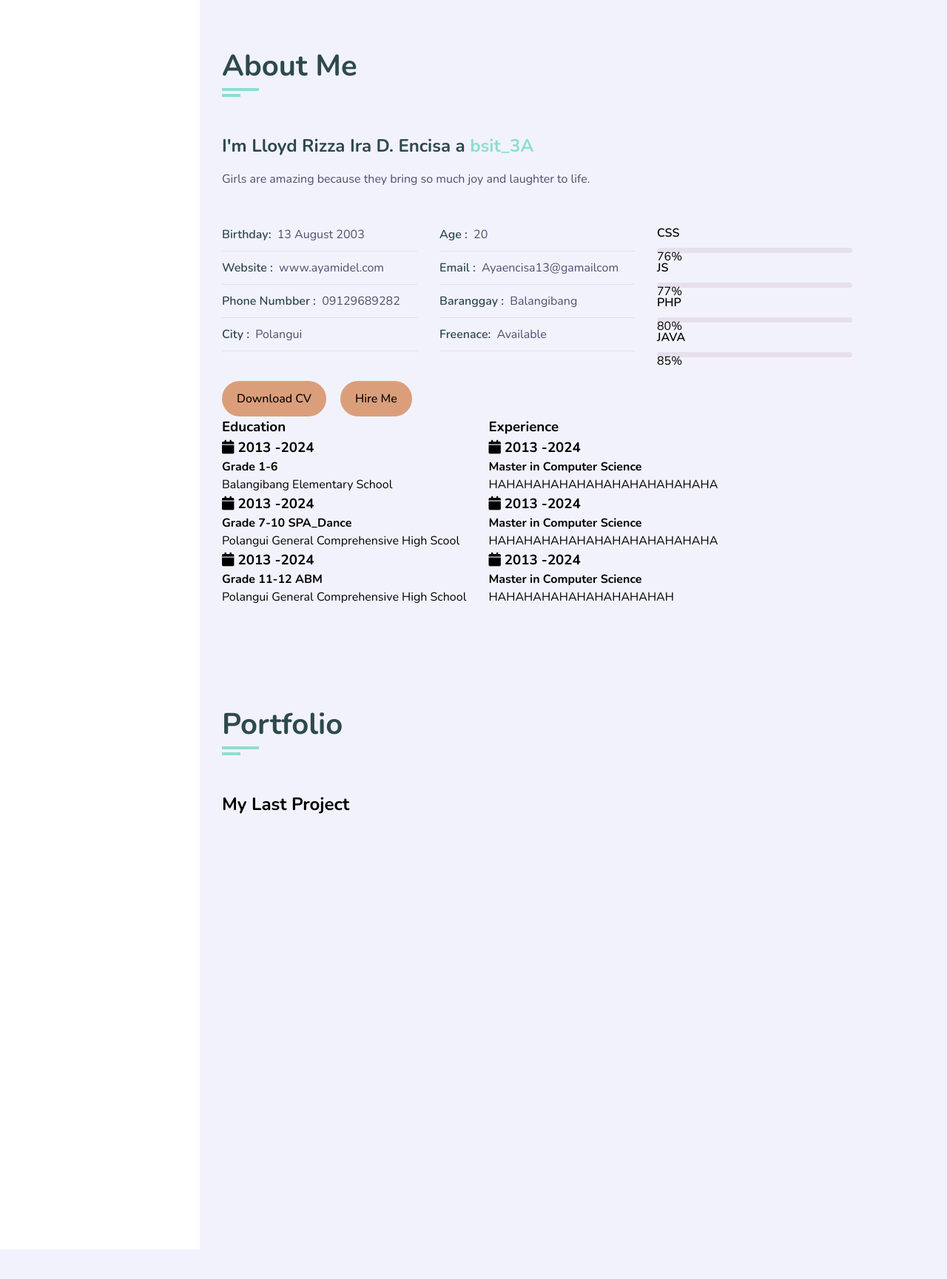
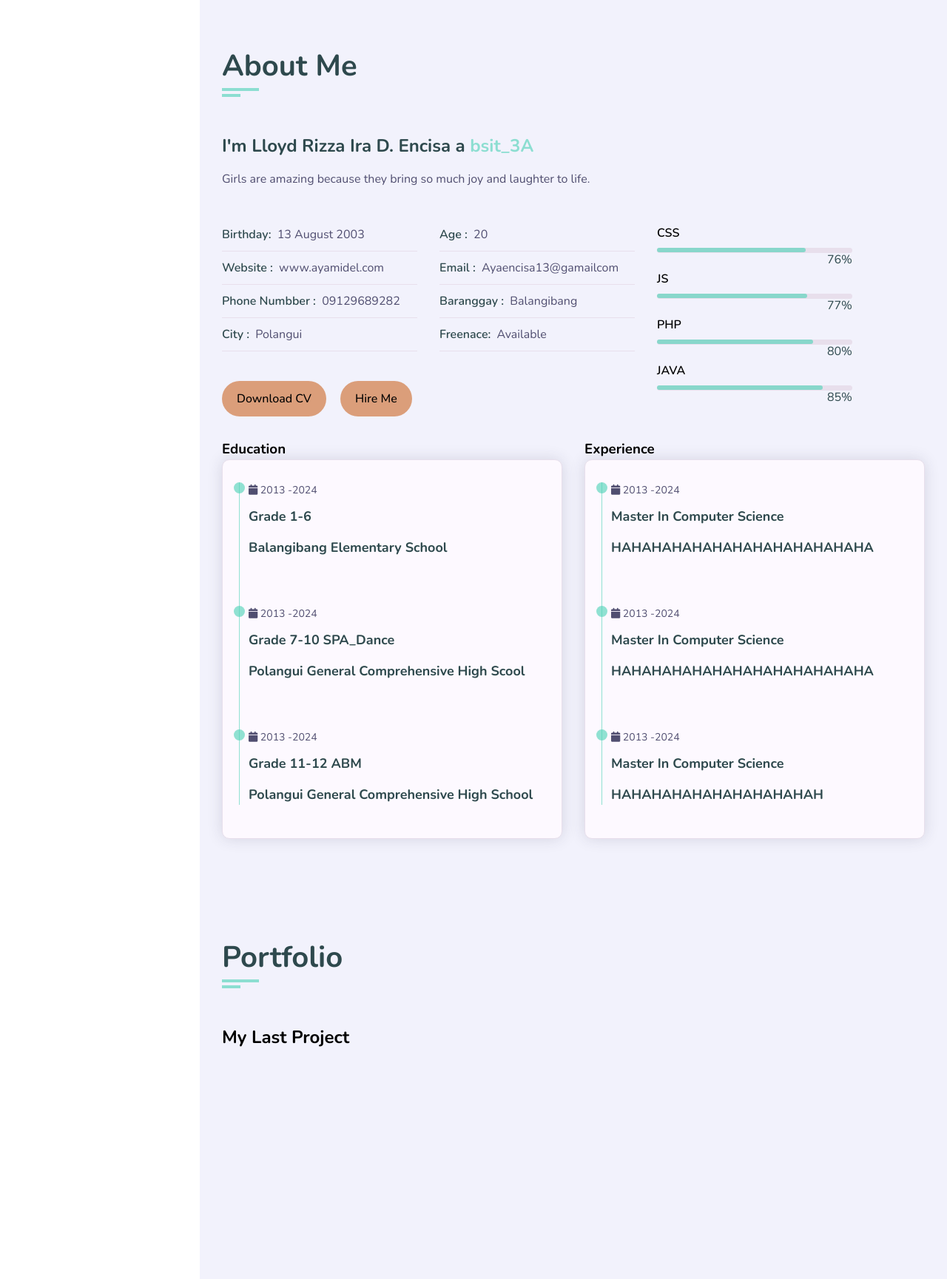
Before and after one commit to LRIEncisa/2024_BSIT--3-A-_Kawaii_LloydRizzaIra, a PHP site: page / in a window 1280 px wide. Shown: the part 801-2530 px from the top of the page at 74% size. Before the commit the page ends 2490 px from the top, so only its background shows below. Run offline with PHP 8.4, Linux system fonts and the light colour scheme; some web fonts are replaced.

Commit message:
Update style.css

```diff
--- a/Portfolio/style.css
+++ b/Portfolio/style.css
@@ -119,6 +119,10 @@ ul
 .btn:hover
 {
     transform: scale(1.05);
+}
+.shadow-dark
+{
+    box-shadow: 0 0 20px rgba(48, 46, 77, 0.15);
 }
 /* aside */
 .aside
@@ -410,15 +414,189 @@ h3.my-profession
     height: 7px;
     border-radius: 4px;
     width: 100%;
+    position: relative;
 }
+.about .about-content .skills .skill-item
+{
+    margin-bottom: 15px;
+}
+.about .about-content .skills .skill-item .progress .progress-in
+{
+    position: relative;
+    left: 0;
+    top: 0;
+    height: 80%;
+    border-radius: 4px;
+    background-color: var(--skin-color);
+}
+.about .about-content .skills .skill-item .skill-percent
+{
+    position: absolute;
+    right: 0;
+    line-height: 20px;
+    color: var(--text-black-900);
+    font-weight: 400;
 
-
-
-
-
-
-
-
+}
+.about .about-content .education,
+.about .about-content .experience
+{
+    flex: 0 0 50%;
+    max-width: 50%;
+    margin-top: 30px;
+}
+.about .about-content .h3.title
+{
+    font-size: 24px;
+    margin-bottom: 30px;
+    font-weight: 700;
+    color: var(--text-black-900);
+}
+.about .about-content .timeline-box
+{
+    flex: 0 0 100%;
+    max-width: 100%;
+}
+.about .about-content .timeline
+{
+    background-color: var(--bg-black-100);
+    padding: 30px 15px;
+    border: 1px solid var(--bg-black-50);
+    border-radius: 10px;
+    width: 100;
+    position: relative;
+}
+.about .about-content .timeline .timeline-item
+{
+    position: relative;
+    padding-left: 20px;
+    padding-bottom: 50px;
+}
+.about .about-content .timeline .timeline-item:last-child
+{
+    padding-bottom: 0;
+}
+.about .about-content .timeline .timeline-item::before
+{
+    content: '';
+    width: 1px;
+    position: absolute;
+    height: 100%;
+    left: 7px;
+    top: 0;
+    background-color: var(--skin-color);
+}
+.about .about-content .timeline .circle-dot
+{
+    position: absolute;
+    left: 0;
+    top: 0;
+    height: 15px;
+    width: 15px;
+    border-radius: 50%;
+    background-color: var(--skin-color);
+}
+.about .about-content .timeline .timeline-date
+{
+    font-weight: 400;
+    font-size: 14px;
+    margin-bottom: 12px;
+    color: var(--text-black-700);
+}
+.about .about-content .timeline .timeline-data .fa
+{
+    margin-right: 5px;
+}
+.about .about-content .timeline .timeline-title
+{
+    font-weight: 700;
+    font-size: 18px;
+    margin-bottom: 15px;
+    text-transform: capitalize;
+    color: var(--text-black-900)
+}
+.about .about-content .timeline .timeline-text
+{
+    line-height: 25px;
+    font-size: 16px;
+    text-align: justify;
+    color: var(--text-black-700)
+}
+/* -----Services-------- */
+.service .container
+{
+    padding-bottom: 10px;
+}
+.service .service-item
+{
+    margin-bottom: 30px;
+    flex: 0 0 33.33%;
+    max-width: 33.33%;
+}
+.service .service-item .service-item-inner
+{
+    background-color: var(--bg-black-100);
+    border: 1px solid var(--bg-black-50);
+    border-radius: 10px;
+    padding: 30px 15px;
+    text-align: center;
+    transition: all 0.35 ease;
+}
+.service .service-item .service-item-inner:hover
+{
+    box-shadow: 0 0 20px  rgba(48, 46, 77, 0.15);
+}
+.service .service-item .service-item-inner .icon
+{
+    text-align: center;
+    border-radius: 50%;
+    display: block;
+    height: 60px;
+    margin: 0 auto 30px;
+    width: 60px;
+    transition: all 0.5s ease;
+}
+.service .service-item .service-item-inner .icon .fa
+{
+    font-size: 40px;
+    line-height: 60px;
+    color: var(--skin-color);
+    transition: all 0.5s ease;
+}
+.service .service-item .service-item-inner:hover .icon
+{
+    background: var(--text-black-700) ;
+}
+.service .service-item .service-item-inner:hover .icon .fa
+{
+    font-size: 25px;
+    color: #ffffff;
+}
+.service .service-item .service-item-inner h4
+{
+    font-size: 18px;
+    text-transform: capitalize;
+    margin-bottom: 15px;
+    font-weight: 700;
+    color: var(--text-black-900);
+}
+.service .service-item .service-item-inner p
+{
+    font-size: 16px;
+    color: var(--text-black-700);
+    line-height: 25px;
+}
+/* Portfolio */
+.portfolio .portfolio-heading
+{
+    max-width: 100%;
+    flex: 0 0 100%;
+}
+.portfolio .portfolio-heading h2
+{
+    color: var(--text-black-900);
+    font-weight: 500;
+}
 
 
 :root {
```
